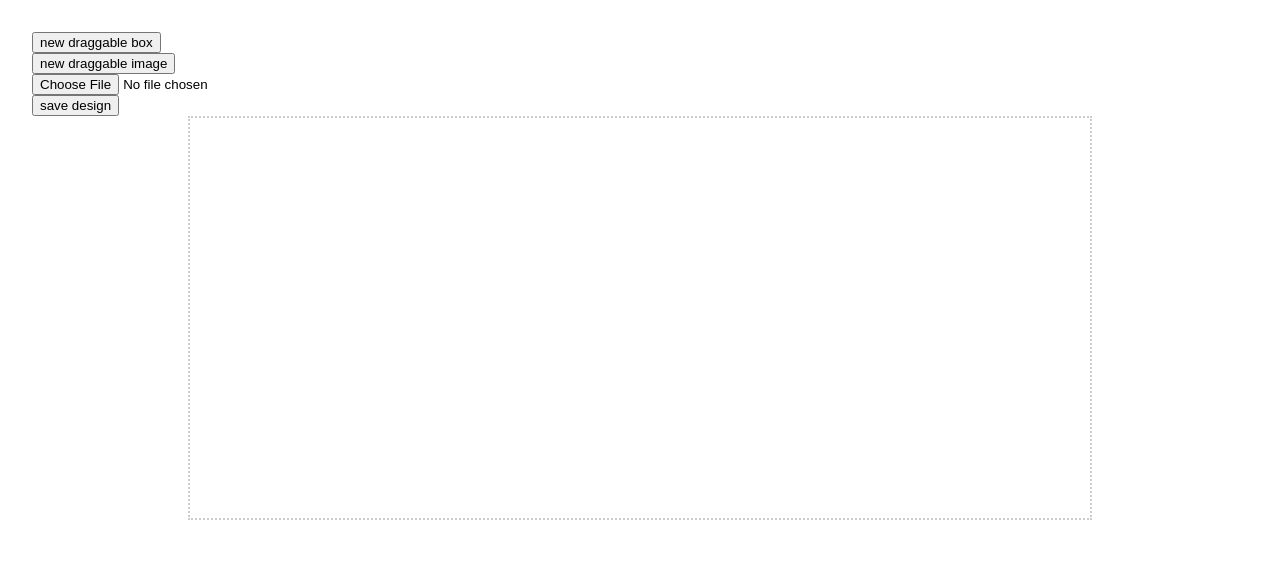
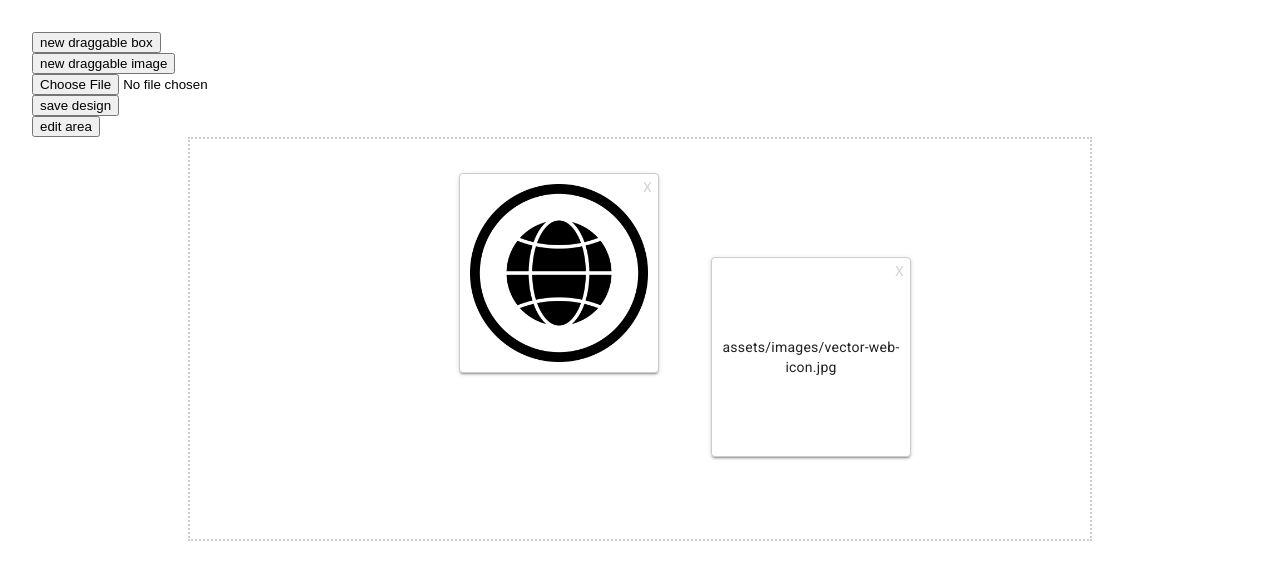
Before and after one commit to Angeles-Dobon/my-experiments, an Angular app: page / in a window 1280 px wide. Shown: the top 580 px of the page. Built offline with nearby package versions, Linux system fonts and the light colour scheme.

Commit message:
5-Se consigue la edición del area a partir de html guardado (string)

```diff
--- a/src/app/components-tests/slide-base/slide-base.component.html
+++ b/src/app/components-tests/slide-base/slide-base.component.html
@@ -11,9 +11,37 @@
   <br />
   <button (click)="saveSlideArea()">save design</button>
   <br />
-  <div id="example-boundary" cdkDropList>
-    <!-- <div class="example-box" cdkDragBoundary="#example-boundary" cdkDrag>
-      Solo puedes arrastrarme dentro del marco de puntos
-    </div> -->
-  </div>
+  <button (click)="editSlideArea()">edit area</button>
+  <br />
+  <main id="example-boundary" cdkDropList>
+    <div
+      _ngcontent-ng-c2319281113=""
+      class="cdk-drag example-box"
+      style="transform: translate3d(269px, 34px, 0px)"
+    >
+      <img
+        _ngcontent-ng-c2319281113=""
+        src="assets/images/vector-web-icon.jpg"
+        alt="texto-aleternativo"
+        class="example-image"
+      /><span
+        _ngcontent-ng-c2319281113=""
+        _ngcontent-ng-c1419856055=""
+        _ngcontent-ng-c177753093=""
+        class="delete-icon"
+        >X</span
+      >
+    </div>
+    <div
+      _ngcontent-ng-c2319281113=""
+      class="cdk-drag example-box"
+      style="transform: translate3d(296px, 24px, 0px)"
+    >
+      assets/images/vector-web-icon.jpg<span
+        _ngcontent-ng-c2319281113=""
+        class="delete-icon"
+        >X</span
+      >
+    </div>
+  </main>
 </div>
--- a/src/app/components-tests/slide-base/slide-base.component.ts
+++ b/src/app/components-tests/slide-base/slide-base.component.ts
@@ -1,5 +1,6 @@
 import { Component, ElementRef, Renderer2 } from '@angular/core';
 import { CdkDrag, DragDrop, DragRef } from '@angular/cdk/drag-drop';
+import { ElementModifierService } from '../../services/element-modifier-service';
 
 @Component({
   selector: 'app-slide-base',
@@ -14,7 +15,8 @@ export class SlideBaseComponent {
   constructor(
     private renderer: Renderer2,
     private el: ElementRef,
-    private dragDrop: DragDrop
+    private dragDrop: DragDrop,
+    private elementModifierService: ElementModifierService
   ) {}
 
   addElement(type: string, content: string) {
@@ -82,9 +84,60 @@ export class SlideBaseComponent {
     });
   }
 
-  saveSlideArea() {
+  editSlideArea() {
     // Seleccionar el contenedor
     const container = this.el.nativeElement.querySelector('#example-boundary');
-    console.log(container);
+
+    // Seleccionar todos los divs dentro del contenedor
+    const spans = container.querySelectorAll('span');
+
+    // Agregar el evento click dinámico
+    spans.forEach((span: HTMLElement) => {
+      this.renderer.listen(span, 'click', (event) => {
+        //console.log('event', event);
+        const parentElement = event.target.parentNode; // Obtener el elemento padre (newElement)
+        parentElement.remove(); // Eliminar el elemento concreto
+      });
+    });
+
+    // Seleccionar todos los divs dentro del contenedor
+    const divs = container.querySelectorAll('div');
+
+    // Iterar sobre los divs y aplicar las configuraciones
+    divs.forEach((div: HTMLElement) => {
+      // Agregar clase y atributos
+      this.renderer.setAttribute(div, 'cdkDragBoundary', '#example-boundary');
+      this.renderer.setAttribute(div, 'cdkDrag', '');
+      this.renderer.addClass(div, 'cdk-drag');
+      this.renderer.addClass(div, 'example-box');
+
+      // Crear referencia de drag para cada elemento
+      const dragRef = this.dragDrop.createDrag(div);
+
+      // Limitar el movimiento al contenedor
+      dragRef.withBoundaryElement(container);
+
+      // Guardar la referencia de drag
+      this.dragRefs.push(dragRef);
+    });
+  }
+
+  saveSlideArea() {
+    let array: HTMLElement[] = [];
+    // Seleccionar el contenedor
+    const container = this.el.nativeElement.querySelector('#example-boundary');
+    if (container) {
+      // Modificar los elementos del interior del div #example-boundary usando el servicio
+      Array.from(container.children).forEach((el) => {
+        if (el instanceof HTMLElement) {
+          array.push(this.elementModifierService.modifyElement(el));
+        }
+      });
+      array.forEach((el) => {
+        console.log(el.outerHTML);
+      });
+    } else {
+      console.warn('No se encontró el contenedor.');
+    }
   }
 }
--- /dev/null
+++ b/src/app/services/element-modifier-service.ts
@@ -0,0 +1,27 @@
+import { Injectable } from '@angular/core';
+
+@Injectable({
+  providedIn: 'root', // Hace que el servicio esté disponible en toda la app
+})
+export class ElementModifierService {
+  modifyElement(element: HTMLElement): HTMLElement {
+    // Conservar los estilos y las clases
+    const originalTransform = element.style.transform; // Guardamos el transform original
+
+    // Eliminar todos los atributos que no sean el estilo y el 'delete-icon'
+    Array.from(element.attributes).forEach((attr) => {
+      if (
+        !['style', 'class'].includes(attr.name) &&
+        !attr.name.startsWith('_ngcontent') &&
+        attr.name !== 'transform'
+      ) {
+        element.removeAttribute(attr.name);
+      }
+    });
+
+    // Restaurar el 'transform'
+    element.style.transform = originalTransform;
+
+    return element;
+  }
+}
```
